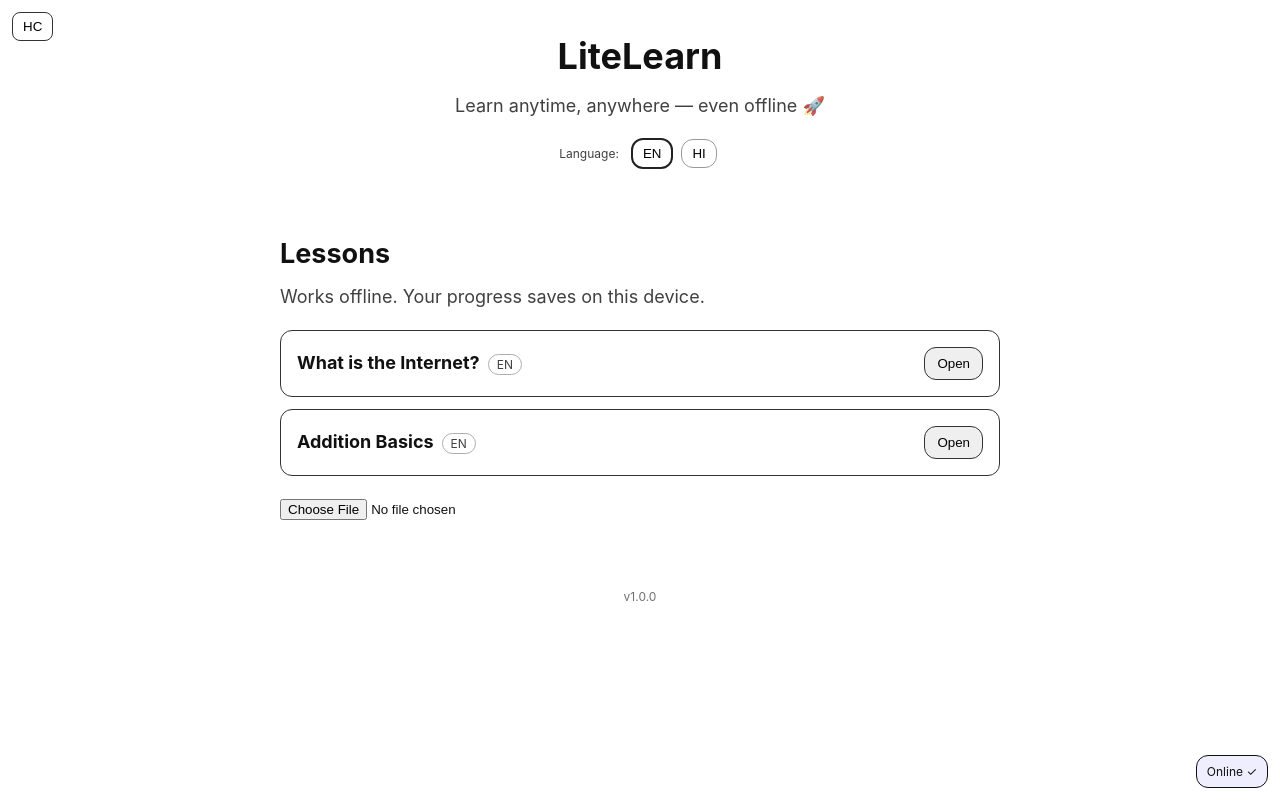
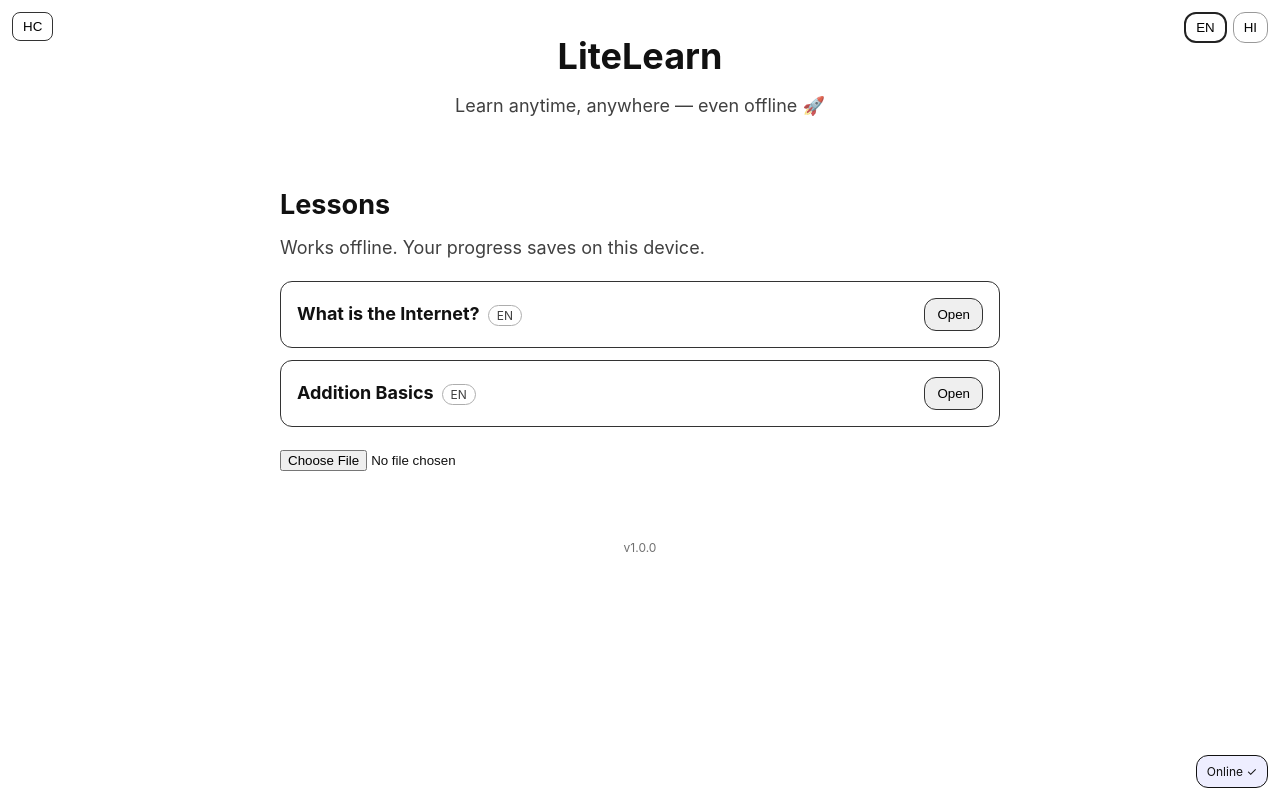
Before and after one commit to SartajVirdi/LiteLearn, a React (Create React App) app in the folder litelearn/: page / in a window 1280 px wide. Built offline with nearby package versions, Linux system fonts and the light colour scheme.

Commit message:
style: move LanguageSwitch to top-right corner

```diff
--- a/litelearn/src/components/LanguageSwitch.js
+++ b/litelearn/src/components/LanguageSwitch.js
@@ -5,17 +5,27 @@ import config from "../config";
 export default function LanguageSwitch() {
   const current = getLang();
   return (
-    <div style={{ textAlign: "center", marginTop: 8 }}>
-      <span style={{ fontSize: 12, opacity: .8, marginRight: 8 }}>Language:</span>
-      {config.supportedLanguages.map(l => (
+    <div
+      style={{
+        position: "fixed",
+        top: 12,
+        right: 12,
+        zIndex: 1000,
+        display: "flex",
+        gap: "6px"
+      }}
+    >
+      {config.supportedLanguages.map((l) => (
         <button
           key={l}
           onClick={() => setLang(l)}
-          aria-label={`Switch language to ${l}`}
+          aria-label={'Switch language to ${l}'}
           style={{
-            margin: "0 4px", padding: "6px 10px", borderRadius: 12,
+            padding: "6px 10px",
+            borderRadius: 12,
             border: current === l ? "2px solid #222" : "1px solid #999",
-            background: current === l ? "#fff" : "transparent", cursor: "pointer"
+            background: current === l ? "#fff" : "transparent",
+            cursor: "pointer"
           }}
         >
           {l.toUpperCase()}
```
